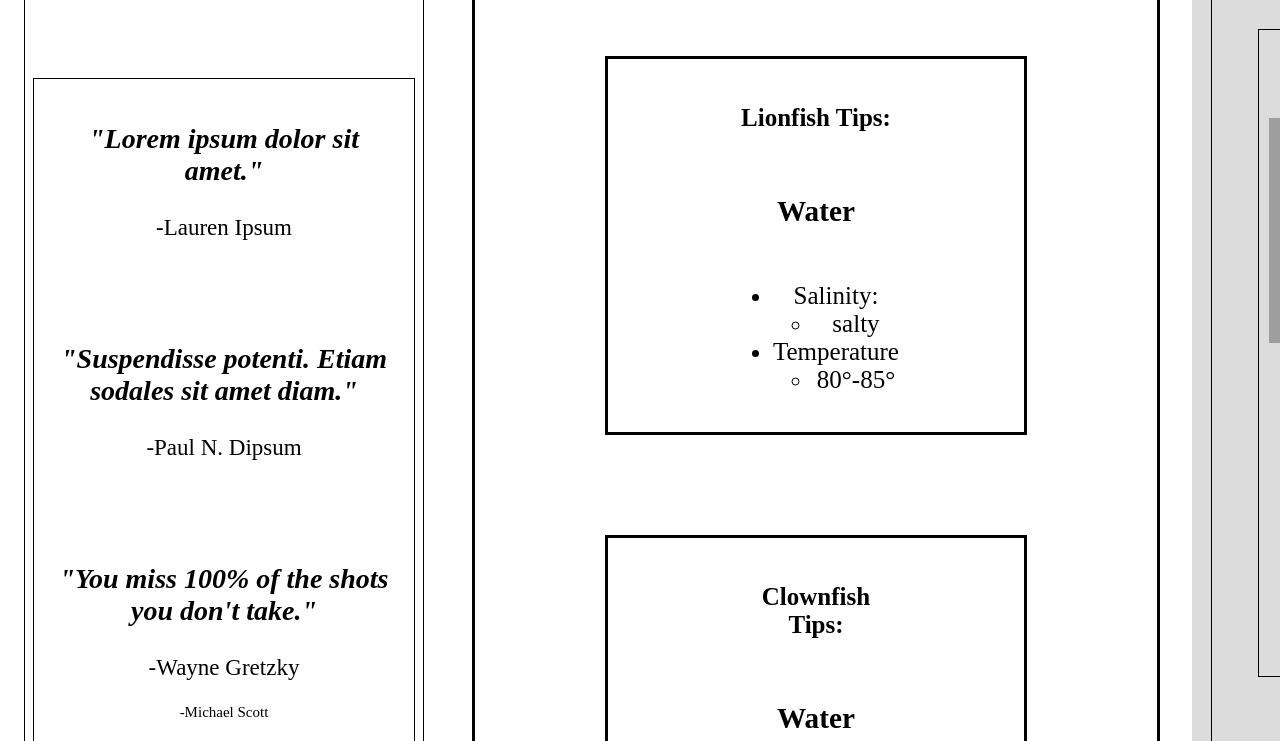
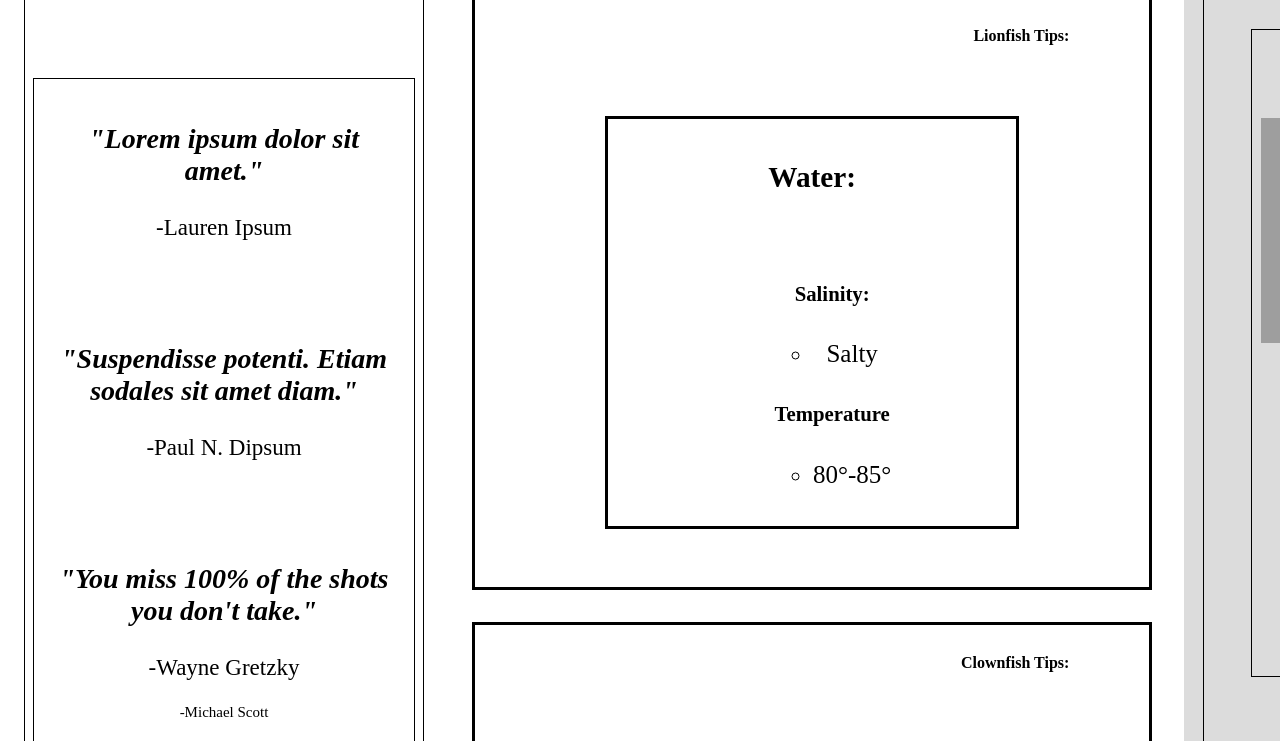
Before and after one commit to aandrusky/NSS-Martins-Aquarium, a plain HTML site: page index.html in a window 1280 px wide. Shown: the part 216-957 px from the top of the page. Drawn offline with Linux system fonts and the light colour scheme; grey boxes are pictures that could not be loaded.

Commit message:
all modules working, just ugly

```diff
--- a/index.html
+++ b/index.html
@@ -54,7 +54,7 @@
 
         <aside class="tips">
             <h3 class="tipsHeading">Fish Tips</h3>
-            <section class="fishListTips">
+            <!-- <section class="fishListTips">
 
                 <div class="fishTips">
                     <h4>Lionfish Tips:</h4>
@@ -70,10 +70,10 @@
                             <li>80°-85°</li>
                         </ul>
                     </ul>
-                </div>
+                </div> -->
 
 
-                <div class="fishTips">
+                <!-- <div class="fishTips">
                     <h4>Clownfish Tips:</h4>
                     <h3>Water</h3>
                     <ul>
@@ -104,7 +104,7 @@
                             <li>55°-80°</li>
                         </ul>
                     </ul>
-                </div>
+                </div> -->
 
 
 
--- a/scripts/TipDataProvider.js
+++ b/scripts/TipDataProvider.js
@@ -0,0 +1,21 @@
+const tipsCollection = [
+    {
+        Fish: "Lionfish",
+        Salinity: "Salty",
+        Temperature: "80°-85°"
+    },
+    {
+        Fish:  "Clownfish",
+        Salinity: "Salty",
+        Temperature: "80°-85°"
+    },
+    {
+        Fish:  "Triggerfish ",
+        Salinity: "Salty",
+        Temperature: "55°-80°"
+    }
+]
+
+export const useTip = () => {
+    return tipsCollection.slice()
+}
--- /dev/null
+++ b/scripts/Tips.js
@@ -0,0 +1,21 @@
+export const Tip = (tipObj) => {
+    return `
+    <section class="fishListTips">
+        <h4 class="fishTipsTitles">${tipObj.Fish} Tips:</h4>
+            <div class="fishTips">
+                <h3>Water:</h3>
+                <ul>
+                    <h5>Salinity:</h5>
+                        <ul>
+                            <li>${tipObj.Salinity}</li>
+                        </ul>
+                    </li>
+                <h5>Temperature</h5>
+                        <ul>
+                            <li>${tipObj.Temperature}</li>
+                        </ul>
+                </ul>
+            </div>
+    </section>
+`
+}
--- /dev/null
+++ b/scripts/TipsList.js
@@ -0,0 +1,21 @@
+
+
+import { useTip } from "./TipDataProvider.js"
+import { Tip } from "./Tips.js"
+
+export const TipList = () => {
+
+    const contentElement = document.querySelector(".tips")
+    const tips = useTip()
+
+    let tipHTMLRepresentations = ""
+    for (const tip of tips) {
+        tipHTMLRepresentations += Tip(tip)
+    }
+
+    contentElement.innerHTML += `
+    <section class = ".fishListTips">
+    ${tipHTMLRepresentations}
+    </section>
+    `
+}
--- a/scripts/main.js
+++ b/scripts/main.js
@@ -16,3 +16,16 @@ for (const location of allTheLocations) {
 }
 
 locationList()
+
+//***Tip functions***
+
+import { useTip } from './TipDataProvider.js'
+import { TipList } from './TipsList.js'
+
+const allTheTips = useTip()
+
+for (const tip of allTheTips) {
+    console.log(tip)
+}
+
+TipList()
--- a/styles/main.css
+++ b/styles/main.css
@@ -12,6 +12,9 @@
     display: flex;
 }
 
+.fishTipsTitles {
+    text-align: center;
+}
 
 img {
 width: 300px;
```
